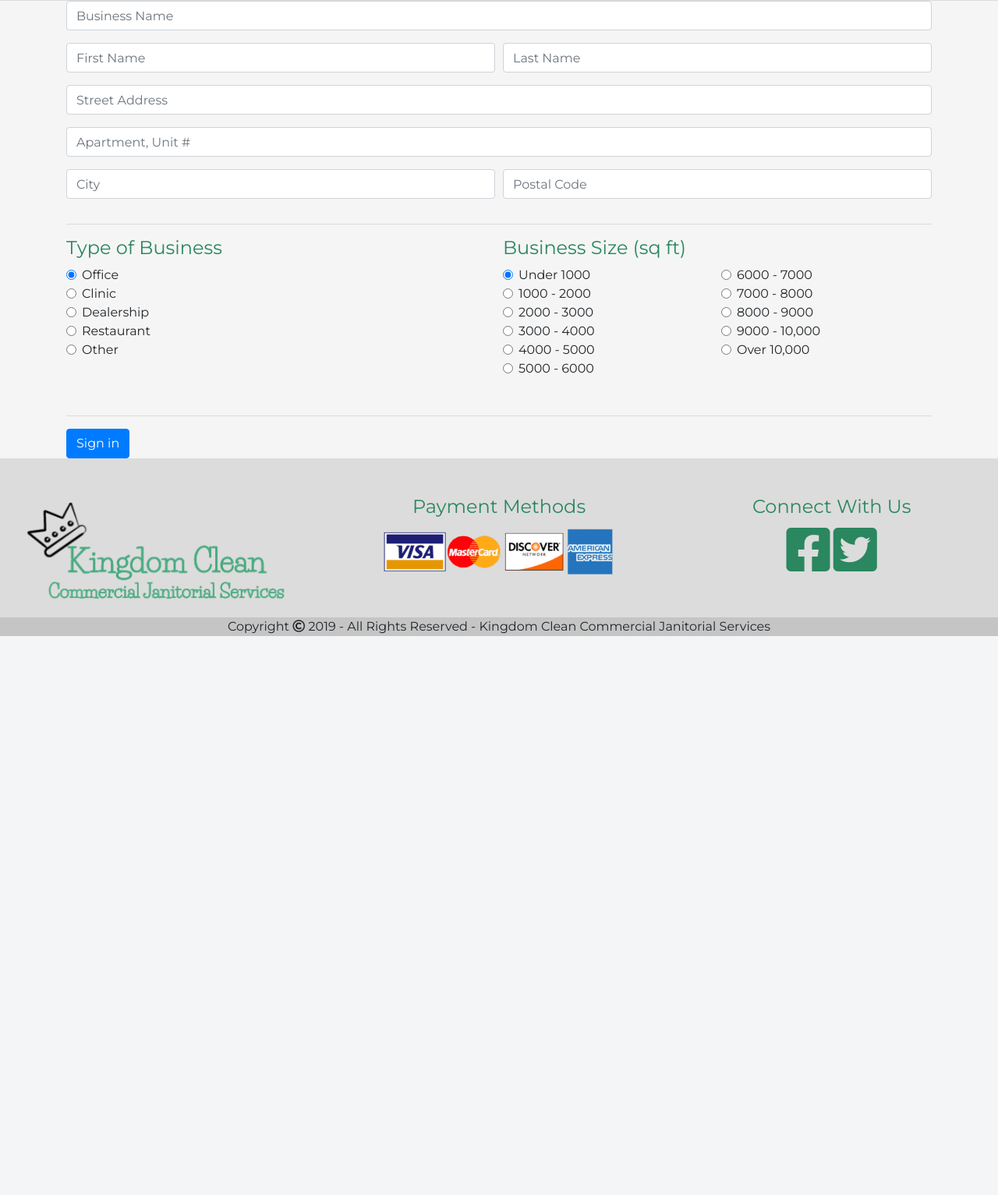
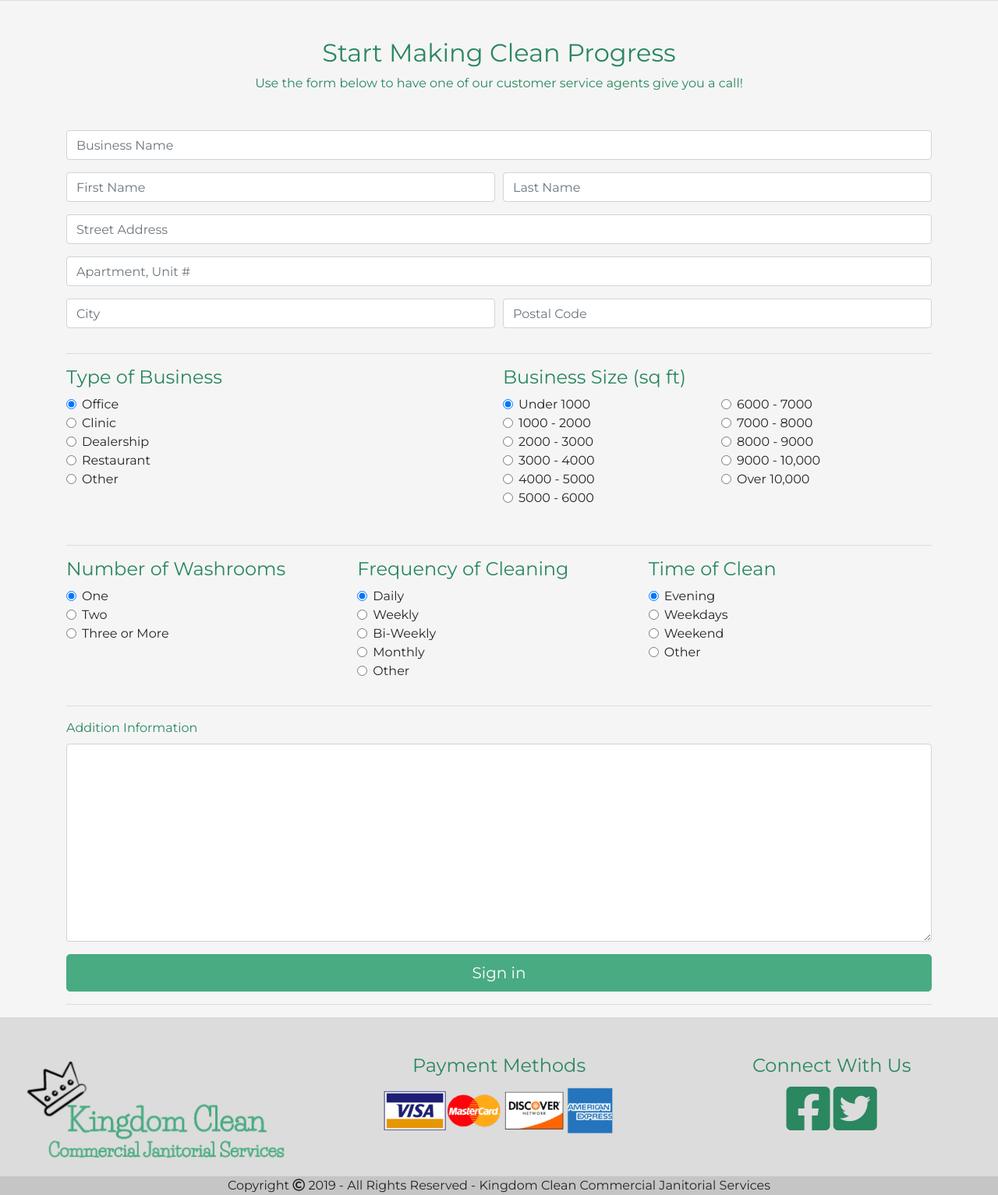
Before and after one commit to ahmeda37/clean, a Flask app: page /quote in a window 1280 px wide. Shown: the part 189-1722 px from the top of the page at 78% size. Before the commit the page ends 1005 px from the top, so only its background shows below. Run offline with Flask 2, Linux system fonts and the light colour scheme; some libraries are stand-ins or nearby versions.

Commit message:
quote page complete

```diff
--- a/templates/base.html
+++ b/templates/base.html
@@ -36,7 +36,7 @@
               <a class="nav-link" href="/contact">Contact</a>
             </li>
           </ul>
-          <button class="btn btn-primary quote_btn"><a class="get_quote" href="#">GET A FREE QUOTE</a></button>
+          <button class="btn btn-primary quote_btn"><a class="get_quote" href="/quote">GET A FREE QUOTE</a></button>
         </div>
       </div>
     </nav>
@@ -44,7 +44,6 @@
     <div id="content-wrap" class="pb-lg-0">
       {%block content%}
       {%endblock content%}
-
       <div id="bottom-bar">
         <div class="row m-0 pb-3 pt-lg-5 " style="width: 100%;">
           <div class="col-lg text-center mb-3">
--- a/templates/contact.html
+++ b/templates/contact.html
@@ -50,5 +50,6 @@
 <!--    <div>-->
 <!--        {{googlemap("simple-map", 37.4419, -122.1419)}}-->
 <!--    </div>-->
+    <hr>
 </div>
 {%endblock content%}
--- a/templates/index.html
+++ b/templates/index.html
@@ -87,6 +87,7 @@
             </p>
         </div>
     </div>
+    <hr>
 </div>
 
 {%endblock%}
--- a/templates/quote.html
+++ b/templates/quote.html
@@ -4,6 +4,8 @@
 
 {%block content%}
 <div class="container">
+    <h2 class="text-center green_text mt-lg-5">Start Making Clean Progress</h2>
+    <p class="text-center green_text mb-lg-5">Use the form below to have one of our customer service agents give you a call!</p>
     <form>
         <div class="form-group">
             <input type="text" class="form-control" id="bname" placeholder="Business Name">
@@ -142,7 +144,98 @@
             </div>
         </div>
         <hr>
-    <button type="submit" class="btn btn-primary">Sign in</button>
+        <div class="form-row">
+            <div class="form-group col-lg-4">
+                <h4 class="green_text">Number of Washrooms</h4>
+                <div class="form-check">
+                    <input class="form-check-input" type="radio" name="washroom" id="one" value="one" checked>
+                    <label class="form-check-label" for="one">
+                        One
+                    </label>
+                </div>
+                <div class="form-check">
+                    <input class="form-check-input" type="radio" name="washroom" id="two" value="two">
+                    <label class="form-check-label" for="two">
+                        Two
+                    </label>
+                </div>
+                <div class="form-check">
+                    <input class="form-check-input" type="radio" name="washroom" id="three" value="three">
+                    <label class="form-check-label" for="three">
+                        Three or More
+                    </label>
+                </div>
+
+            </div>
+            <div class="form-group col-lg-4">
+                <h4 class="green_text">Frequency of Cleaning</h4>
+                <div class="form-check">
+                    <input class="form-check-input" type="radio" name="cleaning" id="daily" value="daily" checked>
+                    <label class="form-check-label" for="daily">
+                        Daily
+                    </label>
+                </div>
+                <div class="form-check">
+                    <input class="form-check-input" type="radio" name="cleaning" id="weekly" value="weekly">
+                    <label class="form-check-label" for="weekly">
+                        Weekly
+                    </label>
+                </div>
+                <div class="form-check">
+                    <input class="form-check-input" type="radio" name="cleaning" id="bi-weekly" value="bi-weekly">
+                    <label class="form-check-label" for="bi-weekly">
+                        Bi-Weekly
+                    </label>
+                </div>
+                <div class="form-check">
+                    <input class="form-check-input" type="radio" name="cleaning" id="monthly" value="monthly">
+                    <label class="form-check-label" for="monthly">
+                        Monthly
+                    </label>
+                </div>
+                <div class="form-check">
+                    <input class="form-check-input" type="radio" name="cleaning" id="other-cleaning" value="other-cleaning">
+                    <label class="form-check-label" for="other-cleaning">
+                        Other
+                    </label>
+                </div>
+            </div>
+            <div class="form-group col-lg-4">
+                <h4 class="green_text">Time of Clean</h4>
+                <div class="form-check">
+                    <input class="form-check-input" type="radio" name="time" id="evening" value="evening" checked>
+                    <label class="form-check-label" for="evening">
+                        Evening
+                    </label>
+                </div>
+                <div class="form-check">
+                    <input class="form-check-input" type="radio" name="time" id="weekday" value="weekday">
+                    <label class="form-check-label" for="weekday">
+                        Weekdays
+                    </label>
+                </div>
+                <div class="form-check">
+                    <input class="form-check-input" type="radio" name="time" id="weekend" value="weekend">
+                    <label class="form-check-label" for="weekend">
+                        Weekend
+                    </label>
+                </div>
+                <div class="form-check">
+                    <input class="form-check-input" type="radio" name="time" id="other-time" value="other-time">
+                    <label class="form-check-label" for="other-time">
+                        Other
+                    </label>
+                </div>
+
+            </div>
+        </div>
+        <hr>
+        <div class="form-group">
+            <label for="info" class="green_text">Addition Information</label>
+            <textarea type="text" class="form-control" id="info" rows="10"></textarea>
+        </div>
+        <button type="submit" class="btn btn-lg btn-block btn-primary quote_btn mb-3">Sign in</button>
     </form>
+    <hr>
 </div>
 {%endblock content%}
--- a/templates/services.html
+++ b/templates/services.html
@@ -82,7 +82,7 @@
     </div>
     <div class="text-center mt-5">
         <button class="btn btn-lg btn-primary quote_btn mx-auto">
-            GET A FREE QUOTE
+            <a href="/quote" class="get_quote">GET A FREE QUOTE</a>
         </button>
     </div>
     <hr>
```
Lines whose indentation alone changed are shown as unchanged.
